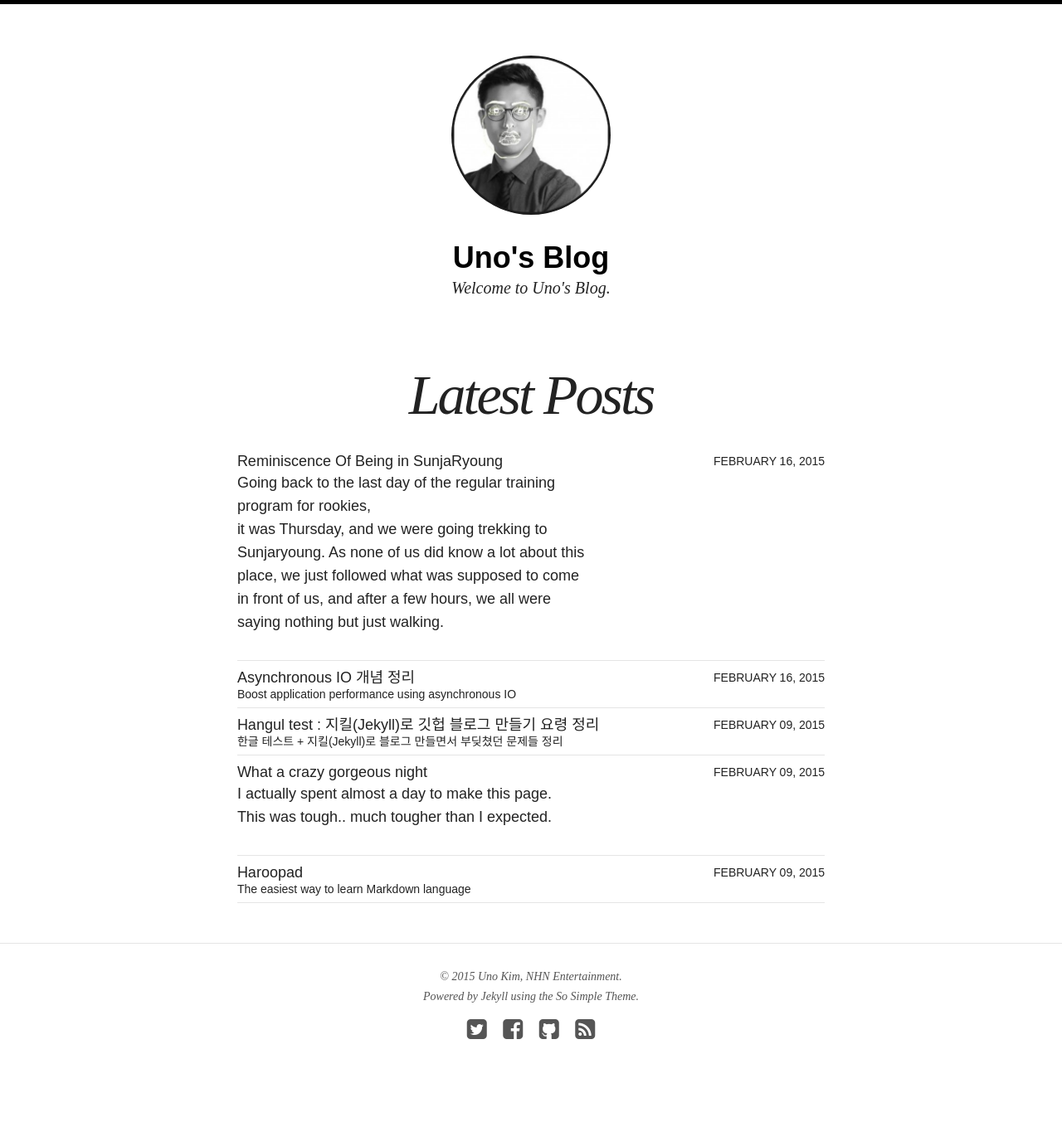
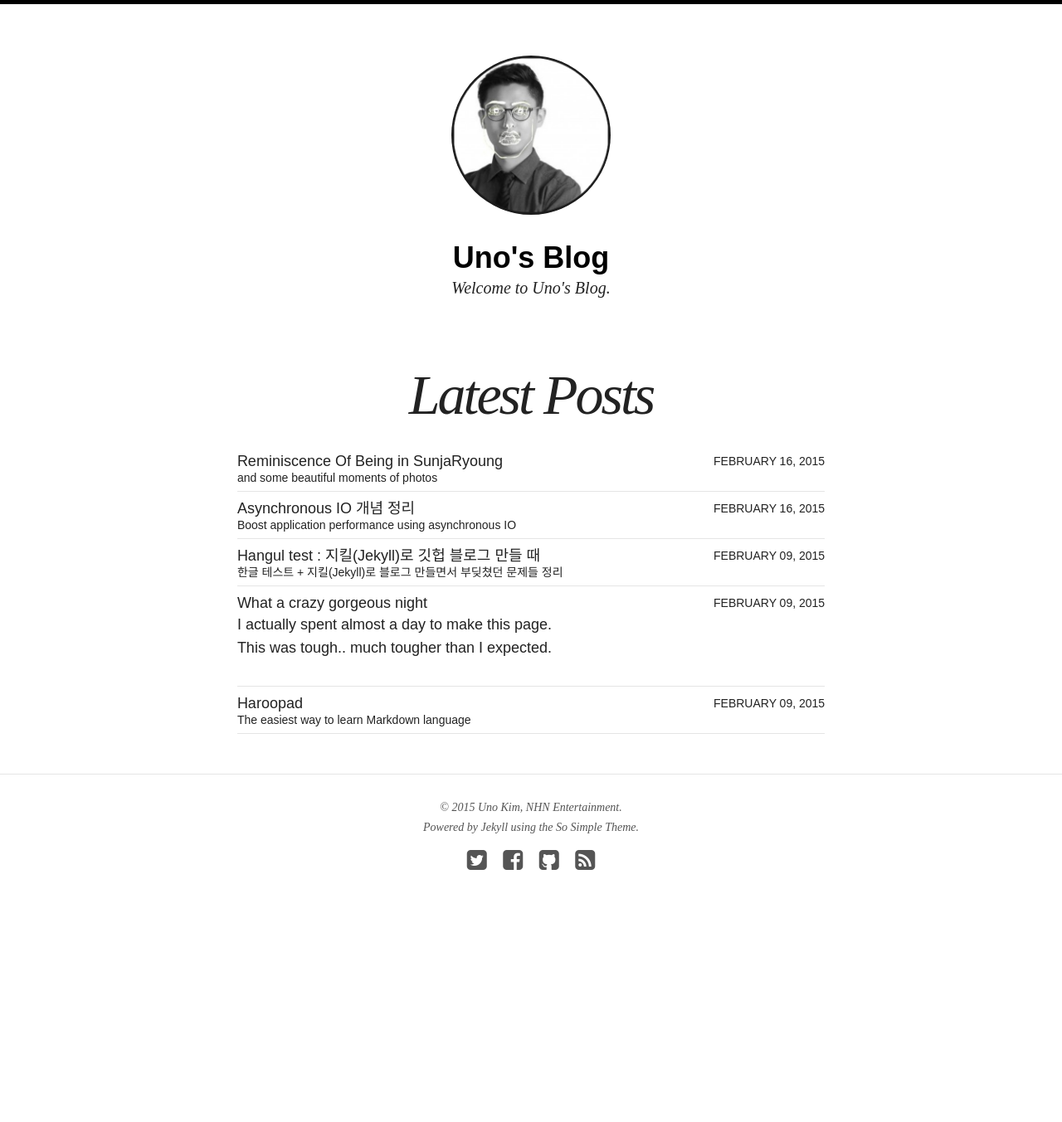
Before and after one commit to djkeh/djkeh.github.io, a Jekyll site: the page built from index.html, in a window 1280 px wide. Shown: the whole page at 83% size. Built offline with Jekyll 4.4.1, drawn with Linux system fonts in a browser that asks for light colours; nearby versions of some CDN libraries; after the commit the page ends 1149 px from its top, so only the background shows below that.

Commit message:
post update

```diff
--- a/_posts/articles/2015-02-09-Hangul-test-jekyll-tips.md
+++ b/_posts/articles/2015-02-09-Hangul-test-jekyll-tips.md
@@ -1,7 +1,7 @@
 ---
 layout: post
 categories: articles
-title: "Hangul test : 지킬(Jekyll)로 깃헙 블로그 만들기 요령 정리"
+title: "Hangul test : 지킬(Jekyll)로 깃헙 블로그 만들 때"
 excerpt: "한글 테스트 + 지킬(Jekyll)로 블로그 만들면서 부딪쳤던 문제들 정리"
 tags: [hangul, korean, jekyll, tip, ruby, gem, frontmatter, pygments, numbering, 지킬, 블로그, 정리]
 date: 2015-02-09T02:01:11-09:00
--- a/_posts/blog/2015-02-15-Reminiscence-of-being-in-Sunjaryoung.md
+++ b/_posts/blog/2015-02-15-Reminiscence-of-being-in-Sunjaryoung.md
@@ -1,13 +1,14 @@
 ---
 layout: post
+categories: blog
 title: "Reminiscence Of Being in SunjaRyoung"
-categories: blog
-excerpt:
+excerpt: "and some beautiful moments of photos"
 tags: [tracking, Sunjaryoung]
+date: 2015-02-15T20:39:51-09:00
+modified: 2015-02-15T22:42:12-09:00
 image:
   feature:
-date: 2015-02-15T20:39:51-09:00
-modified: 2015-02-15T22:42:12-09:00
+share: false
 ---
 
 Going back to the last day of the regular training program for rookies,
```
Also changed, not shown: _posts/blog/2015-02-09-What-a-crazy-gorgeous-night.md (+4 -3 lines).
